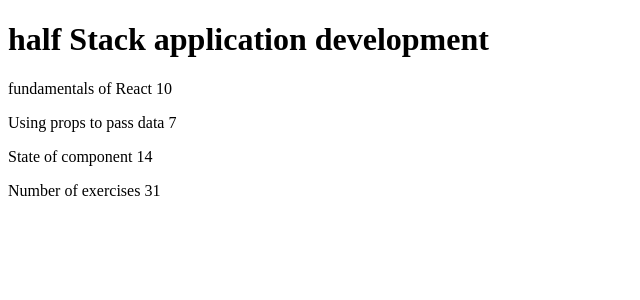
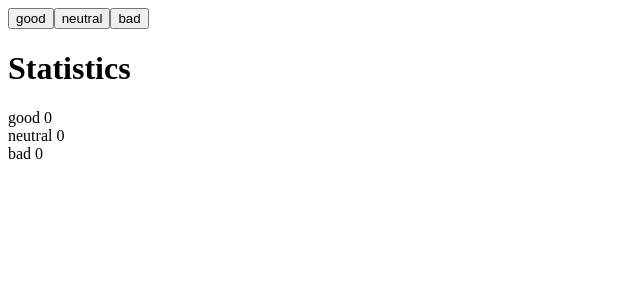
Before and after one commit to jeanm65/Part1-fullStackOpen, a React (Create React App) app: page / in a window 1280 px wide. Shown: the top 300 px of the page, without its empty margins (0-640 px from the left). Built offline with nearby package versions, Linux system fonts and the light colour scheme.

Commit message:
This is the exercise 1.6 - unicafe step1

```diff
--- a/src/App.jsx
+++ b/src/App.jsx
@@ -1,40 +1,25 @@
-import Content from "./components/Content";
-import Header from "./components/Header";
-import Total from "./components/Total";
+import { useState } from "react";
 
 const App = () => {
-  const course = {
-    name: "half Stack application development",
-    parts: [
-      {
-        name: "fundamentals of React",
-        exercises: 10,
-      },
-      {
-        name: "Using props to pass data",
-        exercises: 7,
-      },
-      {
-        name: "State of component",
-        exercises: 14,
-      },
-    ]
-  }
+  // save clicks of each button to its own state
+  const [good, setGood] = useState(0);
+  const [neutral, setNeutral] = useState(0);
+  const [bad, setBad] = useState(0);
 
-  const partsNames = course.parts.map((part, index) => (
-    <p key={index}>
-      {part.name} {part.exercises}
-    </p>
-  ));
-
-  const partsExercises = course.parts.map((part) => part.exercises);
-  const totalExercises = partsExercises.reduce((acc, val) => acc + val);
+  //let's create a new Component called Button to handle the buttons events
+  const handleGoodFeedb = () => setGood(good + 1);
+  const handleNeutralFeedb = () => setNeutral(neutral + 1);
+  const handleBadFeedb = () => setBad(bad + 1);
 
   return (
     <div>
-      <Header name={course.name} />
-      <Content partsNames={partsNames} />
-      <Total totalExercises={totalExercises} />
+      <button onClick={handleGoodFeedb}>good</button>
+      <button onClick={handleNeutralFeedb}>neutral</button>
+      <button onClick={handleBadFeedb}>bad</button>
+      <h1>Statistics</h1>
+      good {good} <br />
+      neutral {neutral} <br />
+      bad {bad}
     </div>
   );
 };
```
